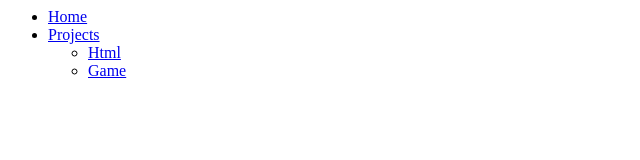
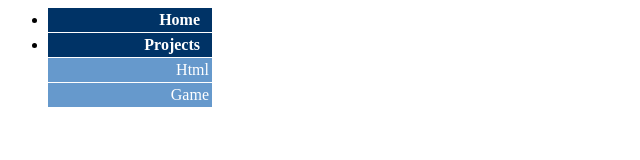
Before and after one commit to Lunnaku/1stweb, a plain HTML site: page index.html in a window 1280 px wide. Shown: the whole page, without its empty margins (0-640 px from the left). Drawn offline with Linux system fonts and the light colour scheme.

Commit message:
Update main.css

```diff
--- a/main.css
+++ b/main.css
@@ -1,21 +1,43 @@
-#outer {
- border-width: 9px;
- height: 500px;
-  border-style: double;
- border-color: green;
-}
-.myclass {
- text-align: center;
-left: 50px;
- right: 150px;
-  border-style: solid;
- border-width: 2px;
- height: 150px;
- position: relative;
- bottom: 1px;
-
+#menu
+{
+ width: 25px;
+ height: 100px;
+ text-align: right;
 }
 
-h1 {
- font-size: 32pt;
+#menul ul
+{
+margin: 0;
+padding: 0;
+list-style-type: none;
 }
+
+#menul a
+{
+display: block;
+color: #FFF;
+background-color: #036;
+width: 9em;
+padding: 3px 12px 3px 8px;
+text-decoration: none;
+border-bottom: 1px solid #fff;
+font-weight: bold;
+}
+
+#menul a:hover
+{
+background-color: #369;
+color: #FFF;
+}
+
+#menul li li a
+{
+display: block;
+color: #FFF;
+background-color: #69C;
+width: 9em;
+padding: 3px 3px 3px 17px;
+text-decoration: none;
+border-bottom: 1px solid #fff;
+font-weight: normal;
+}
```
